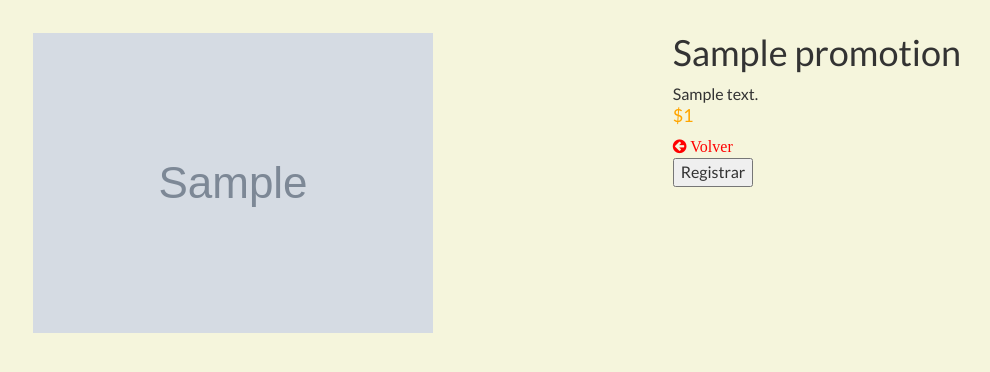
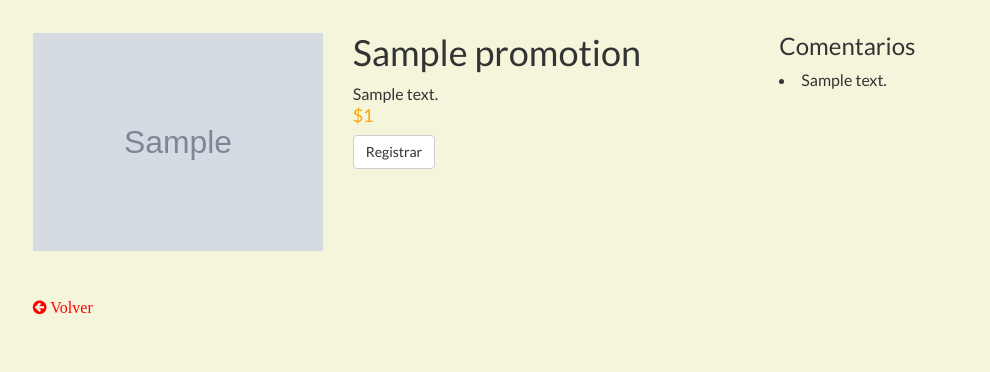
Before and after one commit to overclock11/agiles, a Django app: template templates/promociones/promotionDetails.html in a window 1280 px wide. Shown: the part 82-454 px from the top of the page, without its empty margins (89-1079 px from the left). Run offline with Django 3.2, Linux system fonts and the light colour scheme; the template is opened without the code that fills it: values that come from a table or form of the project are taken from there, others are empty; tables that the repository leaves empty hold one stand-in row (values such as "Sample post"); grey boxes marked "Sample" are stand-in pictures; parts of the project's set-up code (start-up, migrations or seed data) failed here and were passed over; some libraries are stand-ins or nearby versions.

Commit message:
Listado de comentarios
Se listan y muestran los comentarios registrados

```diff
--- a/apps/promociones/models.py
+++ b/apps/promociones/models.py
@@ -49,8 +49,8 @@ class Promotion(models.Model):
 class Commentary(models.Model):
     comment = models.TextField()
     #user = models.ForeignKey(User, null=True, blank=True, on_delete=models.CASCADE)
-    promotion = models.ForeignKey(Promotion, null=True, blank=True, on_delete=models.CASCADE)
+    promotion = models.ForeignKey(Promotion,null=True, on_delete=models.CASCADE)
     email=models.EmailField(null=True)
 
     def __str__(self):
-        return "Comentario de usuario " + self.user + " en promoción " + self.promotion.name
+        return "Comentario de usuario " + self.comment + " en promoción " + self.email
--- a/templates/promociones/promotionDetails.html
+++ b/templates/promociones/promotionDetails.html
@@ -6,8 +6,14 @@
     <h1>{{promotion}}</h1>
     <div class="row">
         <div class="col-md-12" style="margin-top:5%;margin-bottom:5%;">
-            <div class="col-md-6 col-md-offset-1">
-                <img src="{{promotion.image}}" alt="" class="img-responsive">
+            <div class="col-md-3 col-md-offset-1">
+                <img src="{{promotion.image}}" alt="" class="img-responsive rounded float-left">
+                <br/><br/>
+                <a href="/promociones" class="text-center">
+                              <i class="fa fa-arrow-circle-left " style="color:red;">
+                                Volver
+                              </i>
+                          </a>
             </div>
             <div class="col-md-3">
                 <div class="row">
@@ -15,25 +21,29 @@
                      <h1>{{promotion.name}}</h1>
                      <p>{{promotion.description}}</p>
                      <h4 style="color:orange;">${{promotion.value|intcomma}}</h4>
-                     <a href="/promociones">
-                    <i class="fa fa-arrow-circle-left " style="color:red;">
-                        Volver
-                    </i>
-                </a>
+
 
                    </div>
                    <div class="col-md-12">
                     <form method="post" enctype="multipart/form-data">
                          {% csrf_token %}
                          {{ comment.as_p }}
-                         <button type="submit">Registrar</button>
+                         <button type="submit" class="btn btn-default">Registrar</button>
+
                      </form>
                    </div>
                 </div>
 
             </div>
+            <div class="col-md-3 col-md-offset-1">
+                <h3 >Comentarios</h3>
+                {% for item in coments %}
+		            <div class="row col-md-12">
+
+						  <li>{{item.comment}}</li>
+                     </div>
+    	        {% endfor %}
+            </div>
         </div>
-
-
     </div>
 {% endblock%}
```
Also changed, not shown: apps/promociones/views.py (+10 -2 lines), apps/promociones/migrations/0007_auto_20180217_1545.py (added), apps/promociones/migrations/0008_auto_20180217_1602.py (added).
